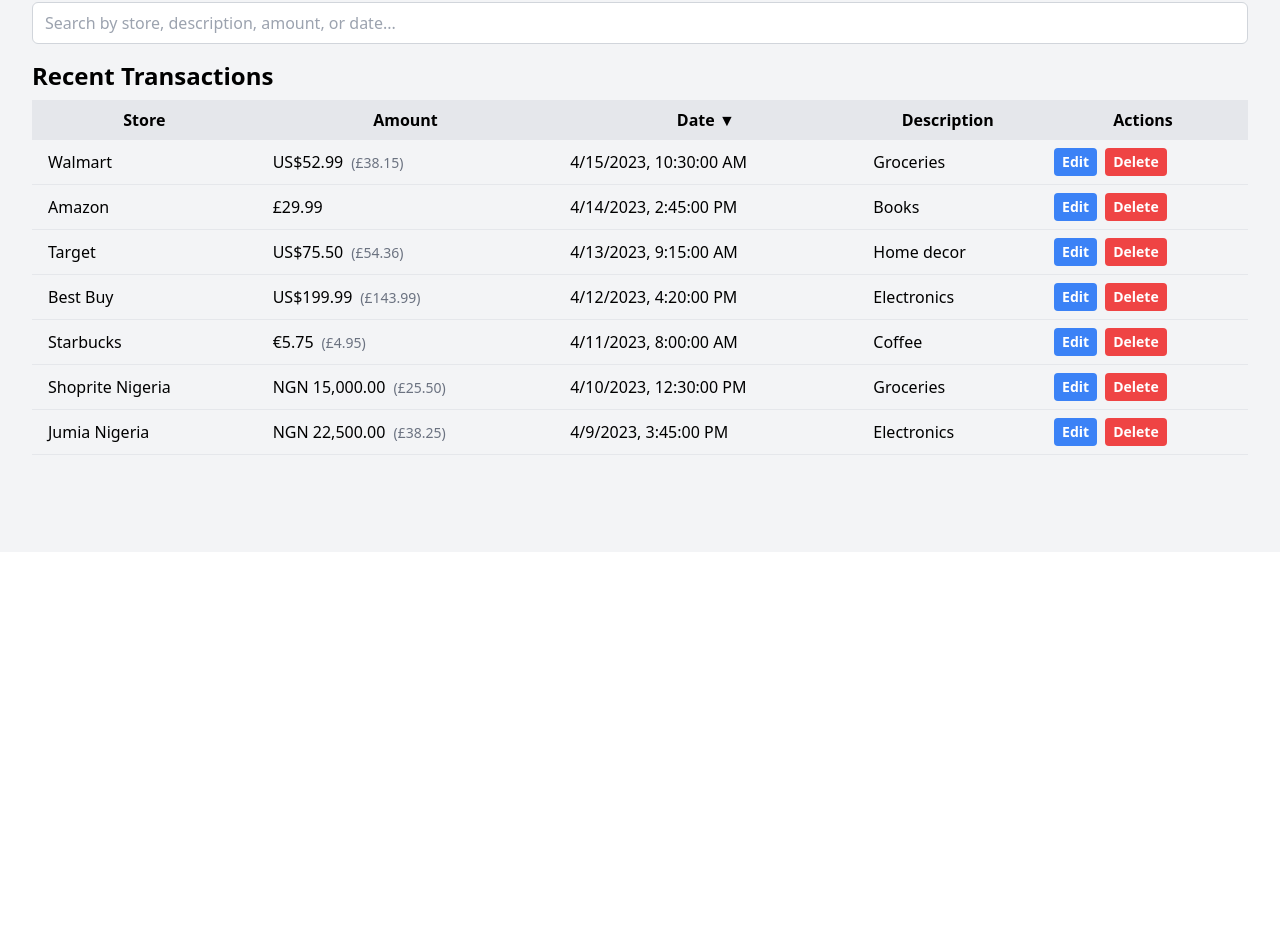
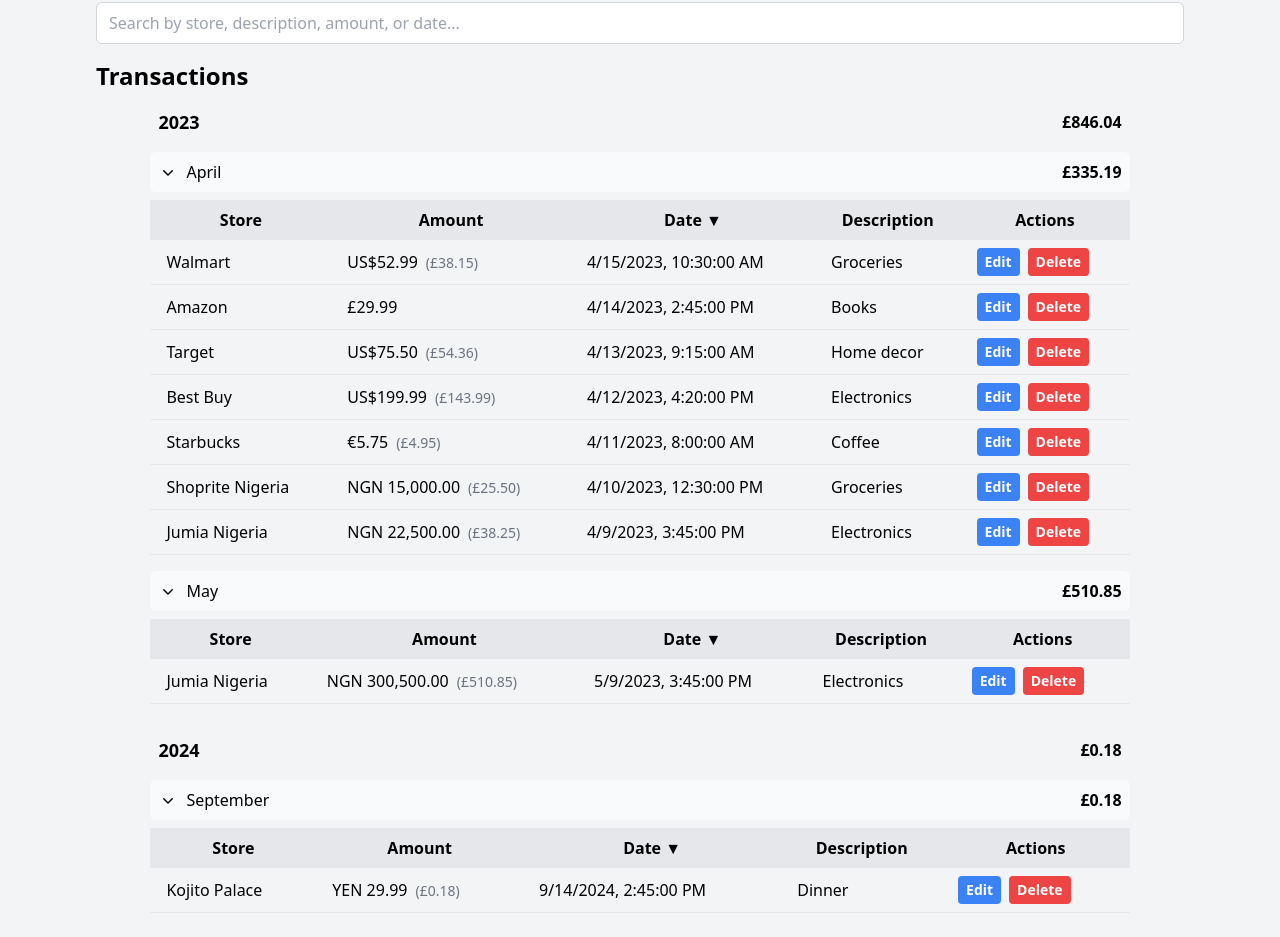
Before and after one commit to wrightkhlebisol/budget-tracker, a React (Vite) app: page / in a window 1280 px wide. Shown: the part 280-1217 px from the top of the page. Before the commit the page ends 832 px from the top, so only its background shows below. Built offline with nearby package versions, Linux system fonts and the light colour scheme.

Commit message:
format display appropriately

```diff
--- a/package.json
+++ b/package.json
@@ -11,6 +11,7 @@
     "preview": "vite preview"
   },
   "dependencies": {
+    "@heroicons/react": "^2.1.5",
     "react": "^18.3.1",
     "react-dom": "^18.3.1"
   },
--- a/src/components/ManualEntryForm.jsx
+++ b/src/components/ManualEntryForm.jsx
@@ -29,6 +29,11 @@
 
   const addSubProduct = () => {
     setEntry({ ...entry, subProducts: [...entry.subProducts, { name: '', price: '' }] });
+  };
+
+  const removeSubProduct = (index) => {
+    const updatedSubProducts = entry.subProducts.filter((_, i) => i !== index);
+    setEntry({ ...entry, subProducts: updatedSubProducts });
   };
 
   const updateSubProduct = (index, field, value) => {
@@ -84,11 +89,22 @@
         />
       </div>
       <div className="mb-4">
-        <label className="block text-gray-700 text-sm font-bold mb-2">
-          Sub Products
-        </label>
+        <div className="flex items-center justify-between mb-2">
+          <label className="block text-gray-700 text-sm font-bold">
+            Sub Products
+          </label>
+          <button
+            type="button"
+            onClick={addSubProduct}
+            className="text-blue-500 hover:text-blue-700 focus:outline-none"
+          >
+            <svg xmlns="http://www.w3.org/2000/svg" className="h-6 w-6" fill="none" viewBox="0 0 24 24" stroke="currentColor">
+              <path strokeLinecap="round" strokeLinejoin="round" strokeWidth={2} d="M12 6v6m0 0v6m0-6h6m-6 0H6" />
+            </svg>
+          </button>
+        </div>
         {entry.subProducts.map((product, index) => (
-          <div key={index} className="flex mb-2">
+          <div key={index} className="flex mb-2 items-center">
             <input
               className="shadow appearance-none border rounded w-full py-2 px-3 text-gray-700 leading-tight focus:outline-none focus:shadow-outline mr-2"
               type="text"
@@ -98,7 +114,7 @@
               required
             />
             <input
-              className="shadow appearance-none border rounded w-full py-2 px-3 text-gray-700 leading-tight focus:outline-none focus:shadow-outline"
+              className="shadow appearance-none border rounded w-full py-2 px-3 text-gray-700 leading-tight focus:outline-none focus:shadow-outline mr-2"
               type="number"
               step="0.01"
               placeholder="Price"
@@ -106,15 +122,19 @@
               onChange={(e) => updateSubProduct(index, 'price', e.target.value)}
               required
             />
+            {entry.subProducts.length > 1 && (
+              <button
+                type="button"
+                onClick={() => removeSubProduct(index)}
+                className="text-red-500 hover:text-red-700 focus:outline-none"
+              >
+                <svg xmlns="http://www.w3.org/2000/svg" className="h-5 w-5" viewBox="0 0 20 20" fill="currentColor">
+                  <path fillRule="evenodd" d="M4.293 4.293a1 1 0 011.414 0L10 8.586l4.293-4.293a1 1 0 111.414 1.414L11.414 10l4.293 4.293a1 1 0 01-1.414 1.414L10 11.414l-4.293 4.293a1 1 0 01-1.414-1.414L8.586 10 4.293 5.707a1 1 0 010-1.414z" clipRule="evenodd" />
+                </svg>
+              </button>
+            )}
           </div>
         ))}
-        <button
-          type="button"
-          onClick={addSubProduct}
-          className="mt-2 bg-blue-500 hover:bg-blue-700 text-white font-bold py-2 px-4 rounded focus:outline-none focus:shadow-outline"
-        >
-          Add Product
-        </button>
       </div>
       <div className="flex items-center justify-between">
         <button
--- a/src/components/NotificationList.jsx
+++ b/src/components/NotificationList.jsx
@@ -1,20 +1,66 @@
-import { useState, useEffect } from 'react';
+import { useState, useEffect, useMemo } from 'react';
 import ManualEntryForm from './ManualEntryForm';
 import TransactionModal from './TransactionModal';
 import Modal from './Modal';
+import { ChevronDownIcon, ChevronRightIcon } from '@heroicons/react/20/solid';
 
 const dummyNotifications = [
-  { id: 1, store: "Walmart", amount: 52.99, currency: "USD", date: "2023-04-15T10:30:00Z", description: "Groceries" },
-  { id: 2, store: "Amazon", amount: 29.99, currency: "GBP", date: "2023-04-14T14:45:00Z", description: "Books" },
-  { id: 3, store: "Target", amount: 75.50, currency: "USD", date: "2023-04-13T09:15:00Z", description: "Home decor" },
-  { id: 4, store: "Best Buy", amount: 199.99, currency: "USD", date: "2023-04-12T16:20:00Z", description: "Electronics" },
-  { id: 5, store: "Starbucks", amount: 5.75, currency: "EUR", date: "2023-04-11T08:00:00Z", description: "Coffee" },
-  { id: 6, store: "Shoprite Nigeria", amount: 15000, currency: "NGN", date: "2023-04-10T12:30:00Z", description: "Groceries" },
-  { id: 7, store: "Jumia Nigeria", amount: 22500, currency: "NGN", date: "2023-04-09T15:45:00Z", description: "Electronics" },
+  { id: 1, store: "Walmart", amount: 52.99, currency: "USD", date: "2023-04-15T10:30:00Z", description: "Groceries", subEntries: [
+    { name: "Milk", price: 3.99 },
+    { name: "Bread", price: 2.50 },
+    { name: "Eggs", price: 4.50 },
+    { name: "Fruits", price: 15.00 },
+    { name: "Vegetables", price: 27.00 }
+  ]},
+  { id: 2, store: "Amazon", amount: 29.99, currency: "GBP", date: "2023-04-14T14:45:00Z", description: "Books", subEntries: [
+    { name: "Novel", price: 12.99 },
+    { name: "Cookbook", price: 17.00 }
+  ]},
+  { id: 3, store: "Target", amount: 75.50, currency: "USD", date: "2023-04-13T09:15:00Z", description: "Home decor", subEntries: [
+    { name: "Throw pillow", price: 20.00 },
+    { name: "Picture frame", price: 15.50 },
+    { name: "Vase", price: 40.00 }
+  ]},
+  { id: 4, store: "Best Buy", amount: 199.99, currency: "USD", date: "2023-04-12T16:20:00Z", description: "Electronics", subEntries: [
+    { name: "Bluetooth speaker", price: 79.99 },
+    { name: "HDMI cable", price: 20.00 },
+    { name: "Phone case", price: 30.00 },
+    { name: "Screen protector", price: 70.00 }
+  ]},
+  { id: 5, store: "Starbucks", amount: 5.75, currency: "EUR", date: "2023-04-11T08:00:00Z", description: "Coffee", subEntries: [
+    { name: "Latte", price: 3.75 },
+    { name: "Muffin", price: 2.00 }
+  ]},
+  { id: 6, store: "Shoprite Nigeria", amount: 15000, currency: "NGN", date: "2023-04-10T12:30:00Z", description: "Groceries", subEntries: [
+    { name: "Rice", price: 5000 },
+    { name: "Beans", price: 3000 },
+    { name: "Vegetable oil", price: 2500 },
+    { name: "Tomatoes", price: 1500 },
+    { name: "Onions", price: 1000 },
+    { name: "Spices", price: 2000 }
+  ]},
+  { id: 7, store: "Jumia Nigeria", amount: 22500, currency: "NGN", date: "2023-04-09T15:45:00Z", description: "Electronics", subEntries: [
+    { name: "Power bank", price: 7500 },
+    { name: "USB cable", price: 2000 },
+    { name: "Earphones", price: 5000 },
+    { name: "Phone holder", price: 3000 },
+    { name: "Screen cleaner", price: 5000 }
+  ]},
+  { id: 8, store: "Kojito Palace", amount: 29.99, currency: "YEN", date: "2024-09-14T14:45:00Z", description: "Dinner", subEntries: [
+    { name: "Wok", price: 12.99 },
+    { name: "Pan", price: 10.00 }
+  ]},
+  { id: 9, store: "Jumia Nigeria", amount: 300500, currency: "NGN", date: "2023-05-09T15:45:00Z", description: "Electronics", subEntries: [
+    { name: "Power bank", price: 7500 },
+    { name: "USB cable", price: 2000 },
+    { name: "Earphones", price: 5000 },
+    { name: "Phone holder", price: 3000 },
+    { name: "Screen cleaner", price: 5000 }
+  ]}
 ];
 
 const monthlyBudget = 1000;
-const exchangeRates = { USD: 0.72, EUR: 0.86, GBP: 1, NGN: 0.0017 };
+const exchangeRates = { USD: 0.72, EUR: 0.86, GBP: 1, NGN: 0.0017, YEN: 0.006 };
 
 function NotificationList() {
   const [notifications, setNotifications] = useState(dummyNotifications);
@@ -25,6 +71,7 @@
   const [searchTerm, setSearchTerm] = useState('');
   const [selectedTransaction, setSelectedTransaction] = useState(null);
   const [sortConfig, setSortConfig] = useState({ key: 'date', direction: 'desc' });
+  const [expandedMonths, setExpandedMonths] = useState({});
 
   useEffect(() => {
     calculateTotals();
@@ -145,8 +192,39 @@
     return notification;
   };
 
+  const toggleMonth = (year, month) => {
+    setExpandedMonths(prev => ({
+      ...prev,
+      [`${year}-${month}`]: !prev[`${year}-${month}`]
+    }));
+  };
+
+  const groupedNotifications = useMemo(() => {
+    const grouped = sortedNotifications.reduce((acc, notification) => {
+      const date = new Date(notification.date);
+      const year = date.getFullYear();
+      const month = date.getMonth();
+
+      if (!acc[year]) {
+        acc[year] = { months: {}, total: 0 };
+      }
+      if (!acc[year].months[month]) {
+        acc[year].months[month] = { transactions: [], total: 0 };
+      }
+
+      const amountInGBP = notification.amount * exchangeRates[notification.currency];
+      acc[year].months[month].transactions.push(notification);
+      acc[year].months[month].total += amountInGBP;
+      acc[year].total += amountInGBP;
+
+      return acc;
+    }, {});
+
+    return grouped;
+  }, [sortedNotifications, exchangeRates]);
+
   return (
-    <div className="max-w-7xl mx-auto mt-8 px-4 sm:px-6 lg:px-8">
+    <div className="max-w-[90%] mx-auto mt-8 px-4 sm:px-6 lg:px-8">
       <h1 className="text-2xl sm:text-3xl font-bold mb-4">Budget Tracker</h1>
       <div className="grid grid-cols-1 sm:grid-cols-2 lg:grid-cols-3 gap-4 mb-4">
         <div className="bg-white shadow rounded-lg p-4">
@@ -214,8 +292,34 @@
         />
       </Modal>
 
-      <h2 className="text-xl sm:text-2xl font-bold mb-2">Recent Transactions</h2>
-      <div className="overflow-x-auto">
+      <h2 className="text-xl sm:text-2xl font-bold mb-2">Transactions</h2>
+      <div className="w-[90%] mx-auto overflow-x-auto">
+        {Object.entries(groupedNotifications).map(([year, yearData]) => (
+          <div key={year} className="mb-6">
+            <div className="flex justify-between items-center mb-2 bg-gray-100 p-2 rounded-md">
+              <h3 className="text-lg font-semibold">{year}</h3>
+              <span className="font-semibold">{formatCurrency(yearData.total, 'GBP')}</span>
+            </div>
+            {Object.entries(yearData.months).map(([month, monthData]) => {
+              const isExpanded = expandedMonths[`${year}-${month}`] !== false;
+              const monthName = new Date(year, month).toLocaleString('default', { month: 'long' });
+              return (
+                <div key={`${year}-${month}`} className="mb-4">
+                  <button
+                    onClick={() => toggleMonth(year, month)}
+                    className="flex justify-between items-center w-full bg-gray-50 p-2 rounded-md mb-2"
+                  >
+                    <div className="flex items-center">
+                      {isExpanded ? (
+                        <ChevronDownIcon className="h-5 w-5 mr-2" />
+                      ) : (
+                        <ChevronRightIcon className="h-5 w-5 mr-2" />
+                      )}
+                      <span>{monthName}</span>
+                    </div>
+                    <span className="font-semibold">{formatCurrency(monthData.total, 'GBP')}</span>
+                  </button>
+                  {isExpanded && (
                     <table className="w-full table-auto">
                       <thead>
                         <tr className="bg-gray-200">
@@ -233,7 +337,7 @@
                         </tr>
                       </thead>
                       <tbody>
-            {sortedNotifications.map((notification) => {
+                        {monthData.transactions.map((notification) => {
                           const amountInGBP = notification.amount * exchangeRates[notification.currency];
                           return (
                             <tr key={notification.id} className="border-b" onClick={() => openTransactionModal(notification)}>
@@ -273,6 +377,12 @@
                         })}
                       </tbody>
                     </table>
+                  )}
+                </div>
+              );
+            })}
+          </div>
+        ))}
       </div>
       <TransactionModal
         transaction={selectedTransaction}
--- a/src/components/TransactionModal.jsx
+++ b/src/components/TransactionModal.jsx
@@ -1,38 +1,47 @@
 import React from 'react';
+import Modal from './Modal';
 
 function TransactionModal({ transaction, onClose, formatCurrency }) {
   if (!transaction) return null;
 
   return (
-    <div className="fixed inset-0 bg-gray-600 bg-opacity-50 overflow-y-auto h-full w-full" onClick={onClose}>
-      <div className="relative top-20 mx-auto p-5 border w-96 shadow-lg rounded-md bg-white" onClick={e => e.stopPropagation()}>
-        <div className="mt-3 text-center">
-          <h3 className="text-lg leading-6 font-medium text-gray-900">{transaction.store}</h3>
-          <div className="mt-2 px-7 py-3">
-            <p className="text-sm text-gray-500">
-              Date: {new Date(transaction.date).toLocaleString()}
-            </p>
-            <p className="text-sm text-gray-500">
-              Amount: {formatCurrency(transaction.amount, transaction.currency)}
-            </p>
-            <p className="text-sm text-gray-500">
-              Description: {transaction.description}
-            </p>
-            {transaction.image && (
-              <img src={transaction.image} alt="Receipt" className="mt-2 mx-auto max-w-full h-auto" />
-            )}
+    <Modal isOpen={!!transaction} onClose={onClose}>
+      <div className="p-4">
+        <h2 className="text-2xl font-bold mb-4">{transaction.store}</h2>
+        <p className="mb-2"><strong>Date:</strong> {new Date(transaction.date).toLocaleString()}</p>
+        <p className="mb-2"><strong>Total Amount:</strong> {formatCurrency(transaction.amount, transaction.currency)}</p>
+        <p className="mb-4"><strong>Description:</strong> {transaction.description}</p>
+
+        {transaction.subEntries && transaction.subEntries.length > 0 && (
+          <div>
+            <h3 className="text-xl font-semibold mb-2">Sub-entries</h3>
+            <table className="w-full border-collapse">
+              <thead>
+                <tr className="bg-gray-100">
+                  <th className="border p-2 text-left">Item</th>
+                  <th className="border p-2 text-right">Price</th>
+                </tr>
+              </thead>
+              <tbody>
+                {transaction.subEntries.map((entry, index) => (
+                  <tr key={index} className="border-b">
+                    <td className="border p-2">{entry.name}</td>
+                    <td className="border p-2 text-right">{formatCurrency(entry.price, transaction.currency)}</td>
+                  </tr>
+                ))}
+              </tbody>
+            </table>
           </div>
-          <div className="items-center px-4 py-3">
-            <button
-              onClick={onClose}
-              className="px-4 py-2 bg-blue-500 text-white text-base font-medium rounded-md w-full shadow-sm hover:bg-blue-700 focus:outline-none focus:ring-2 focus:ring-blue-300"
-            >
-              Close
-            </button>
-          </div>
-        </div>
+        )}
+
+        <button
+          onClick={onClose}
+          className="mt-4 bg-blue-500 hover:bg-blue-600 text-white font-bold py-2 px-4 rounded"
+        >
+          Close
+        </button>
       </div>
-    </div>
+    </Modal>
   );
 }
 
```
Also changed, not shown: 1 other file (tests, documents, lock files or other folders). Lines whose indentation alone changed are shown as unchanged.
